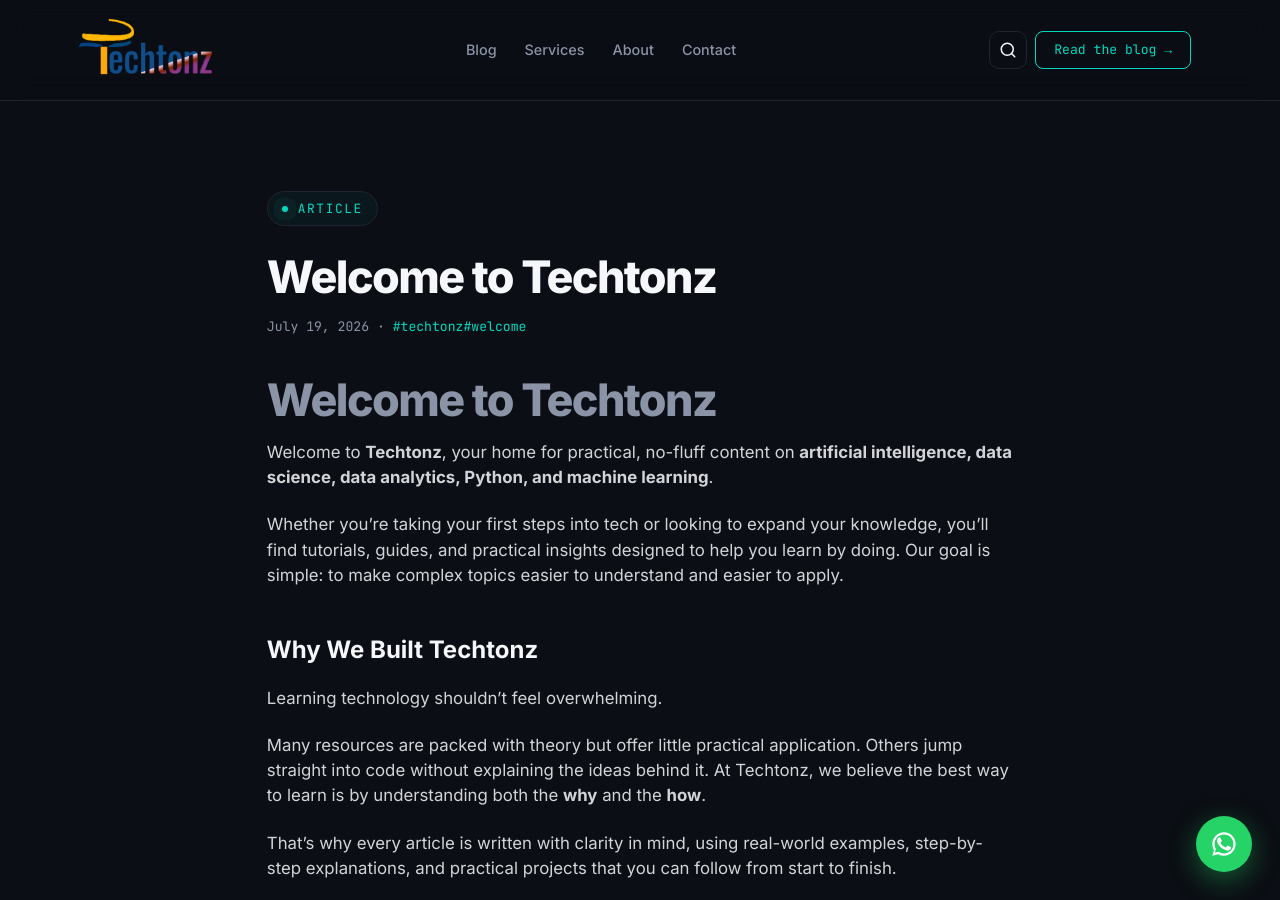
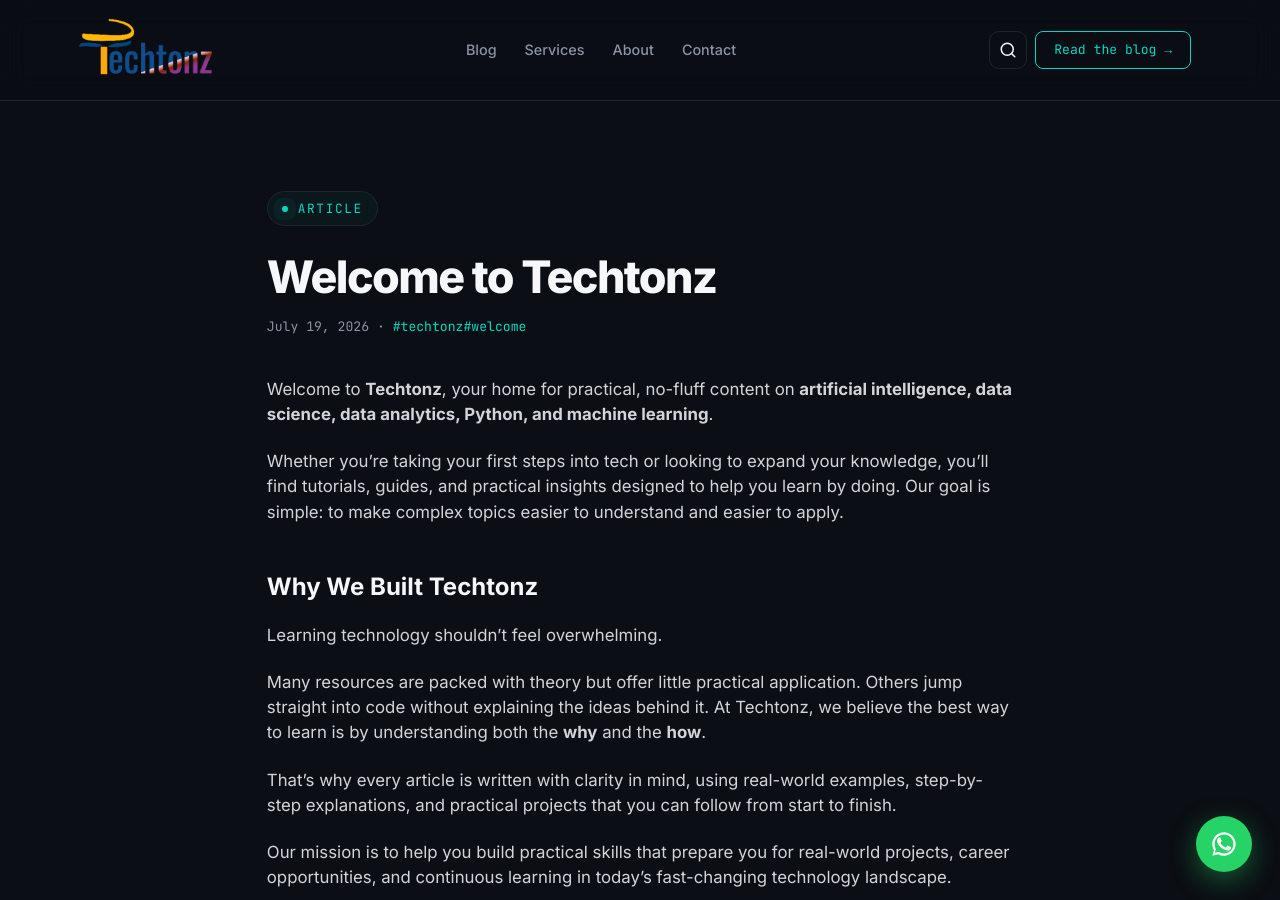
Before and after one commit to teefortech/Techtonz, a Jekyll site: the page built from _posts/2026-07-19-welcome-to-techtonz.md, in a window 1280 px wide and 900 px high. Built offline with Jekyll 4.4.1, drawn with Linux system fonts in a browser that asks for light colours.

Commit message:
Remove header from welcome post
Removed the header from the welcome post to streamline content.

```diff
--- a/_posts/2026-07-19-welcome-to-techtonz.md
+++ b/_posts/2026-07-19-welcome-to-techtonz.md
@@ -6,8 +6,6 @@
 image: /assets/images/tonzlogo.jpg
 featured: true
 ---
-
-# Welcome to Techtonz
 
 Welcome to **Techtonz**, your home for practical, no-fluff content on **artificial intelligence, data science, data analytics, Python, and machine learning**.
 
```
